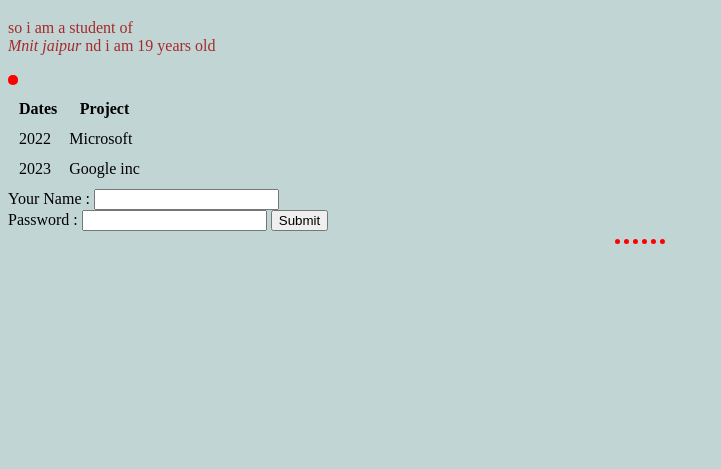
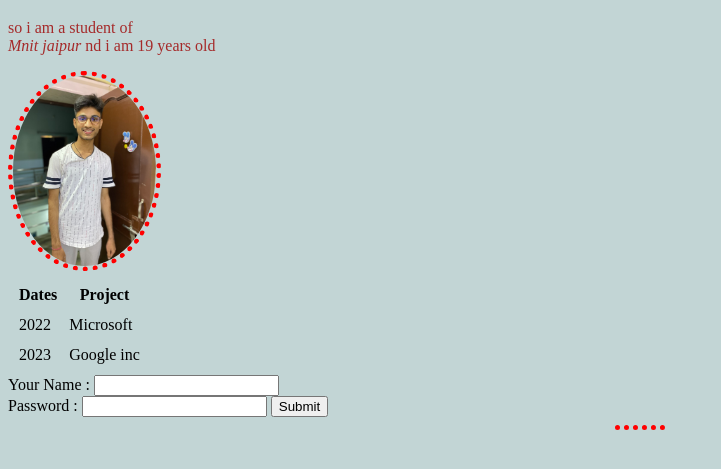
Before and after one commit to ArunMehraa/sitee, a plain HTML site: page index.html in a window 1280 px wide. Shown: the part 61-530 px from the top of the page, without its empty margins (0-721 px from the left). Drawn offline with Linux system fonts and the light colour scheme.

Commit message:
update image location

```diff
--- a/index.html
+++ b/index.html
@@ -9,7 +9,7 @@
     <h1>Arun Mehra's Site</h1>
     <p>so i am a student of <br><em>Mnit jaipur</em>
     nd i am 19 years old</p>
-    <img src="/HTML/pic/arun.jpeg" alt="">
+    <img src="pic/arun.jpeg" alt="">
     <table cellspacing="10">
       <thead>
         <tr>
```
